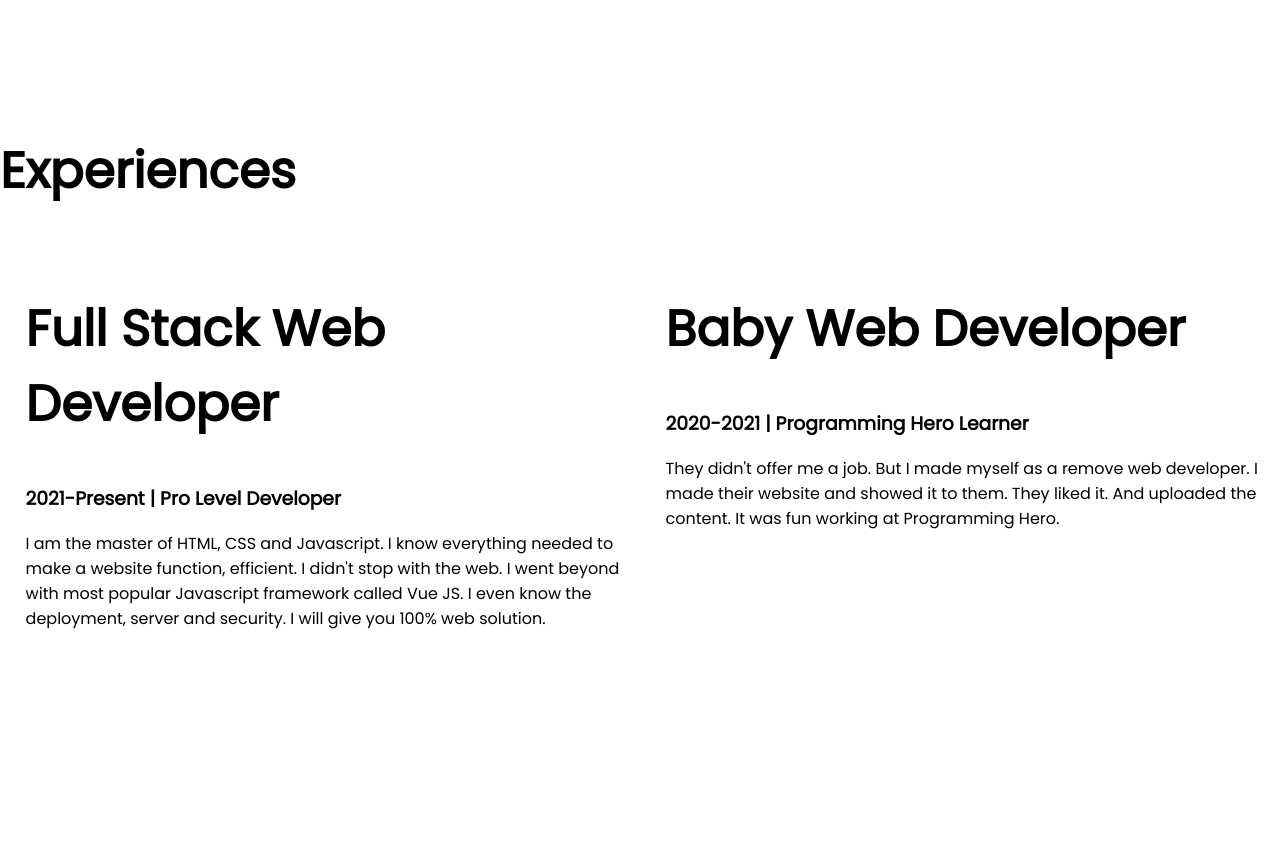
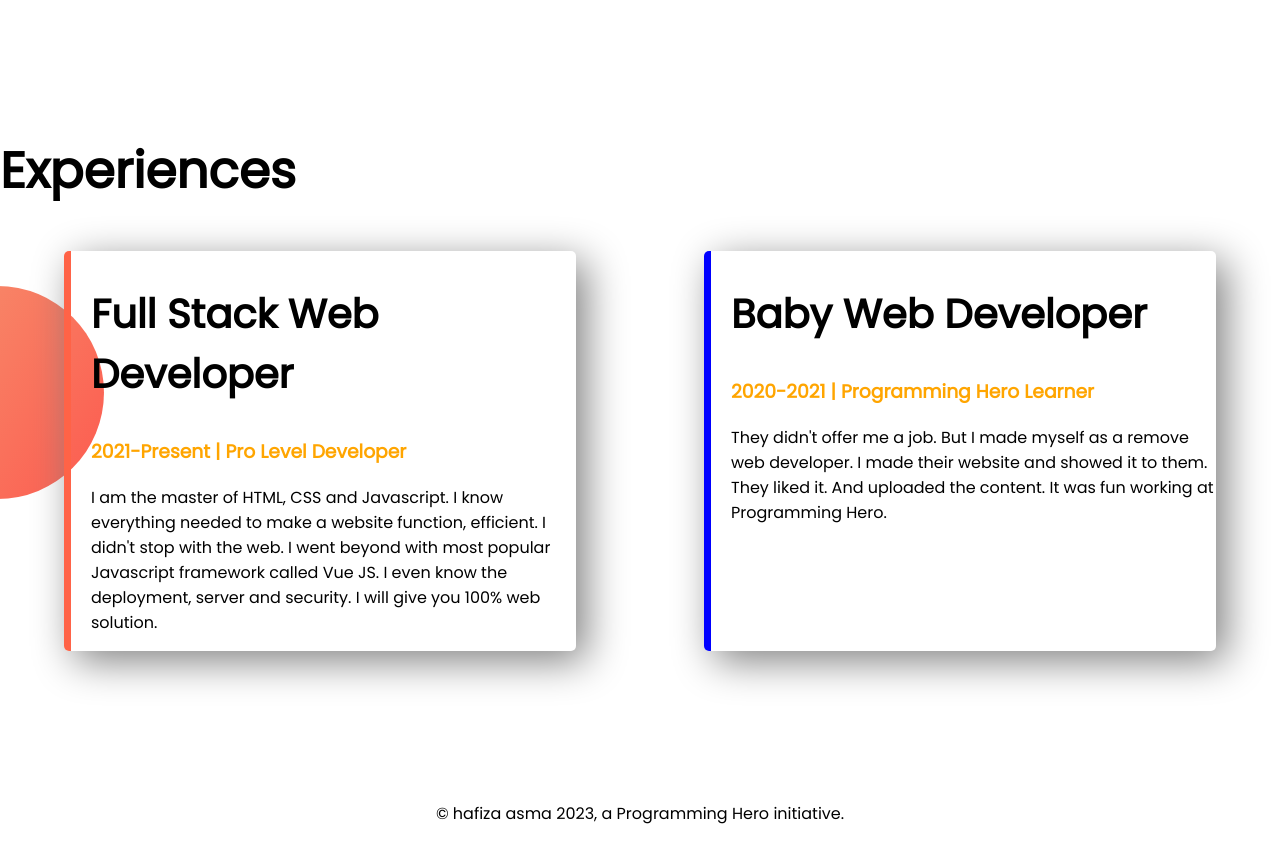
Before and after one commit to HAFIZAASMA/hafiza-portfolio, a plain HTML site: page index.html in a window 1280 px wide. Shown: the part 1140-1982 px from the top of the page. Before the commit the page ends 1937 px from the top, so only its background shows below. Drawn offline with Linux system fonts and the light colour scheme.

Commit message:
complit site

```diff
--- a/index.html
+++ b/index.html
@@ -43,14 +43,14 @@
   <section class="experiences">
     <h1>Experiences</h1>
     <div class="flexible-container">
-      <div class="half-width">
-        <h1>Full Stack Web Developer</h1>
-        <h3>2021-Present | Pro Level Developer</h3>
+      <div id="Full-Stack-Developer" class="experience-item">
+        <h2>Full Stack Web Developer</h2>
+        <h3 class="orenge">2021-Present | Pro Level Developer</h3>
         <p>I am the master of HTML, CSS and Javascript. I know everything needed to make a website function, efficient. I didn't stop with the web. I went beyond with most popular Javascript framework called Vue JS. I even know the deployment, server and security. I will give you 100% web solution.</p>
       </div>
-      <div class="half-width">
-        <h1>Baby Web Developer</h1>
-        <h3>2020-2021 | Programming Hero Learner</h3>
+      <div id="Baby-Developer" class="experience-item">
+        <h2>Baby Web Developer</h2>
+        <h3 class="orenge">2020-2021 | Programming Hero Learner</h3>
         <p>They didn't offer me a job. But I made myself as a remove web developer. I made their website and showed it to them. They liked it. And uploaded the content. It was fun working at Programming Hero.</p>
       </div>
     </div>
@@ -58,5 +58,7 @@
   </section>
 
 </body>
-
+<footer>
+  <p>© hafiza asma 2023, a Programming Hero initiative.</p>
+</footer>
 </html>
--- a/style.css
+++ b/style.css
@@ -4,6 +4,9 @@ body{
 }
 h1{
   font-size: 50px;
+}
+h2{
+  font-size: 40px;
 }
 .orenge{
   color: orange;
@@ -18,6 +21,7 @@ h1{
 }
 .half-width img{
   width: 80%;
+
 }
 .link-button{
   text-decoration: none;
@@ -37,5 +41,28 @@ h1{
   background-image: url(images/dream-bg.png);
   background-repeat: no-repeat;
   background-position: right;
+}
+
+.experience-item{
+  width: 40%;
+  margin-left: 5%;
+  margin-right: 5%;
+  padding-left: 20px;
+  border-radius: 5px;
+  box-shadow: 10px 10px 40px gray;
 
 }
+.experiences{
+  background-image: url(images/exp-bg.png);
+  background-repeat: no-repeat;
+  background-position: left;
+}
+#Full-Stack-Developer{
+  border-left: 7px solid tomato;
+}
+#Baby-Developer{
+  border-left: 7px solid blue;
+}
+footer p{
+  text-align: center;
+}
```
